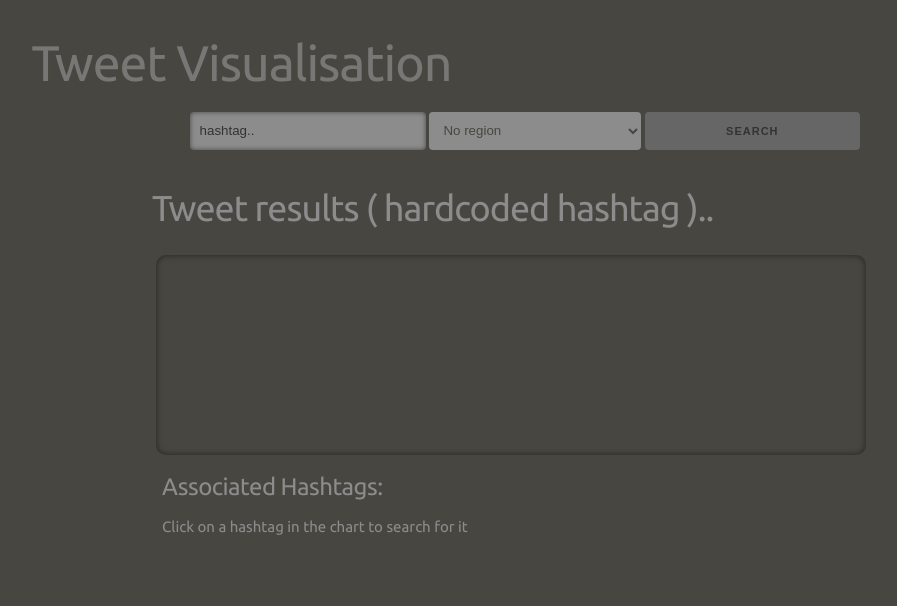
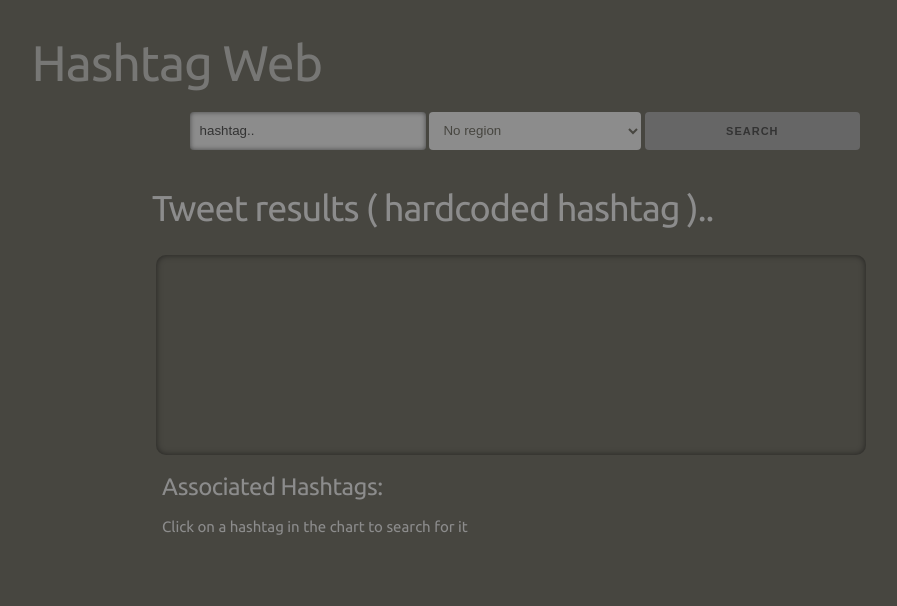
Before and after one commit to jess-of-the-woods/data-visualisation, a website with bundled scripts: page client/index.html in a window 1280 px wide. Shown: the whole page, without its empty margins (8-905 px from the left). Built offline with nearby package versions, Linux system fonts and the light colour scheme; files whose address does not match are found by name.

Commit message:
change header, prev. commit updated title tag

```diff
--- a/client/index.html
+++ b/client/index.html
@@ -7,7 +7,7 @@
 	<link rel="stylesheet" type="text/css" href="./main.css">
 </head>
 <body>
-  <h1>Tweet Visualisation</h1>
+  <h1>Hashtag Web</h1>
 	<div>
 		<form id='hashtagForm'>
 			<input id='hashtagInput' type="text" name='hashtag' placeholder="hashtag.."></input>
```
